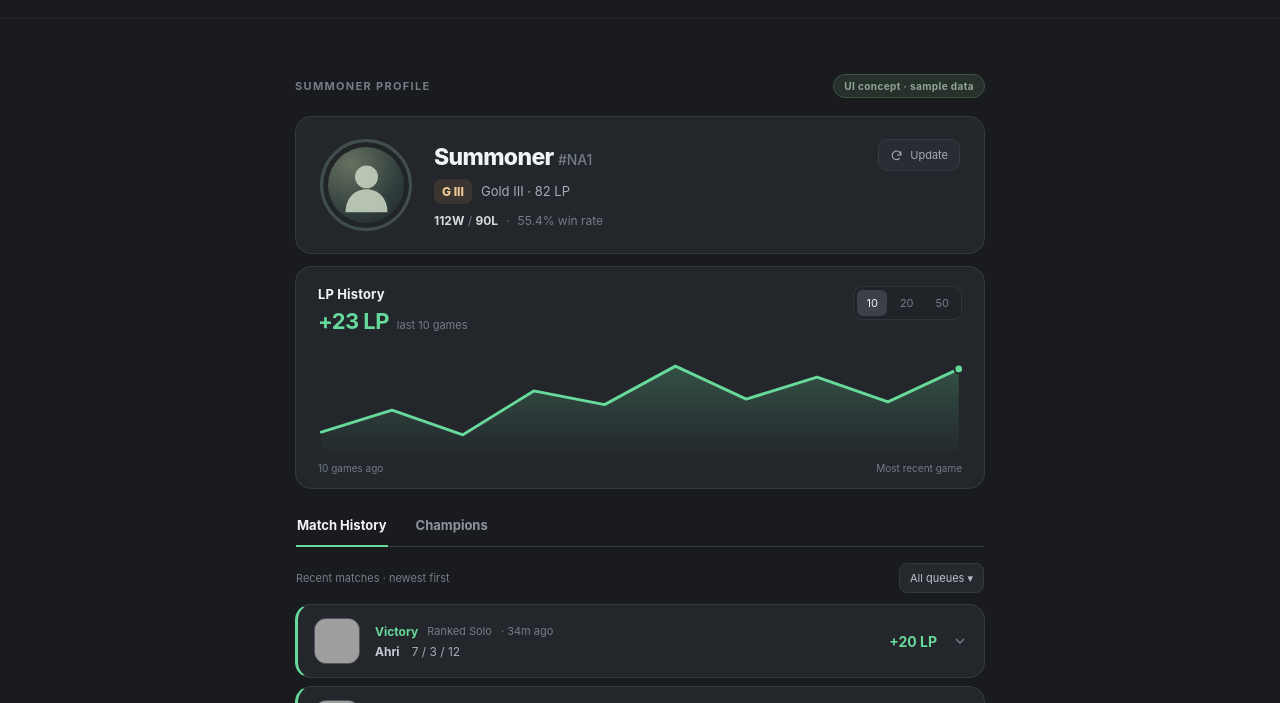
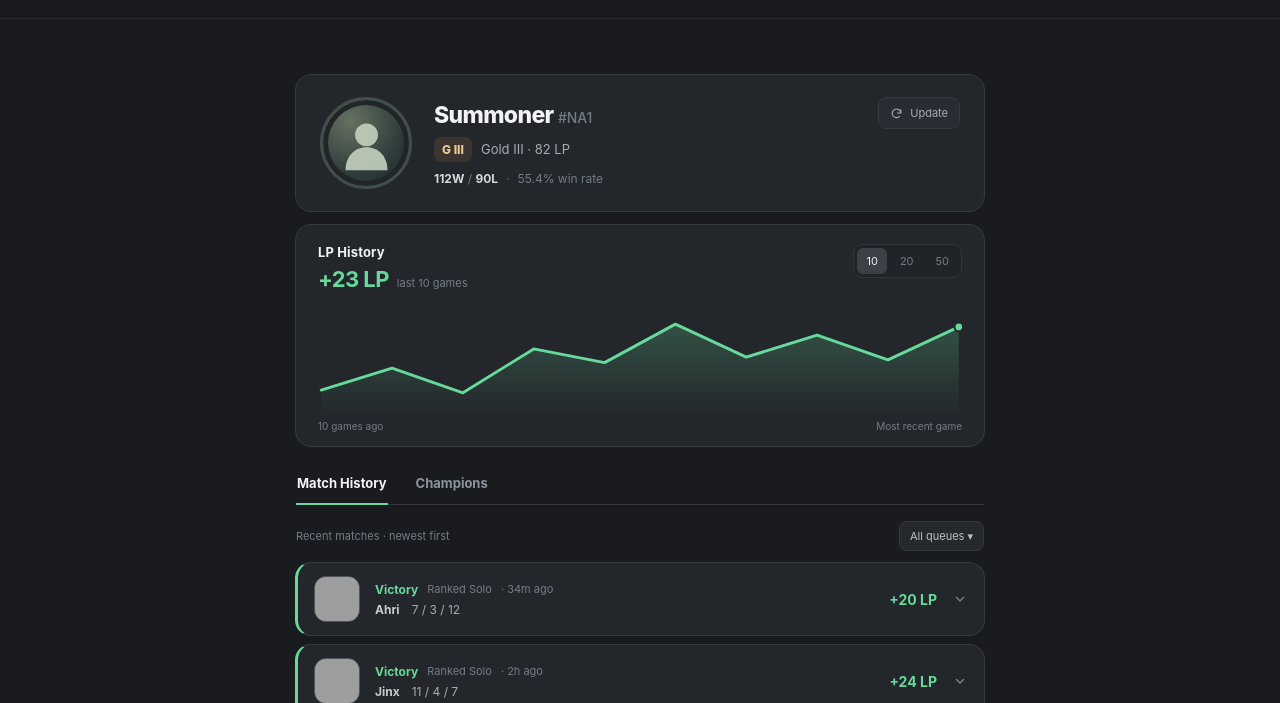
Before and after one commit to dawsonkuy/riftmax, a plain HTML site: page riftmax/index.html in a window 1280 px wide. Shown: the part 65-768 px from the top of the page. Drawn offline with Linux system fonts and the light colour scheme; grey boxes are pictures that could not be loaded.

Commit message:
Remove summoner profile eyebrow and UI sample badge

```diff
--- a/riftmax/index.html
+++ b/riftmax/index.html
@@ -41,8 +41,6 @@
     .nav-search input:focus { border-color: #568e72; }
     .nav-search input::placeholder { color: #89919a; }
     .page { width: min(100% - 40px, 690px); margin: 55px auto 90px; }
-    .eyebrow { display: flex; justify-content: space-between; align-items: center; margin-bottom: 18px; color: var(--muted); font-size: 11px; text-transform: uppercase; letter-spacing: .12em; font-weight: 750; }
-    .demo-tag { color: #91a399; background: #26312b; border: 1px solid #3d5446; font-size: 10px; font-weight: 750; letter-spacing: .04em; border-radius: 99px; padding: 5px 10px; text-transform: none; }
     .surface { border-radius: var(--radius); border: 1px solid var(--line); background: var(--card); }
     .profile { padding: 22px 24px; display: flex; align-items: center; gap: 22px; }
     .avatar { width: 92px; height: 92px; flex: 0 0 92px; border-radius: 50%; background: radial-gradient(circle at 32% 25%, #657260, #313d3c 58%, #1b2727); border: 3px solid #414e4a; box-shadow: inset 0 0 0 5px #212528; display: grid; place-items: center; overflow: hidden; }
@@ -171,7 +169,7 @@
     </nav>
   </header>
   <main class="page">
-    <div class="eyebrow"><span>Summoner profile</span><span class="demo-tag">UI concept · sample data</span></div>
+
     <section class="surface profile" aria-label="Player profile">
       <div class="avatar" aria-hidden="true">
         <svg viewBox="0 0 64 64" fill="none"><circle cx="32" cy="23" r="12" fill="#c3d0bd"/><path d="M10 60c0-14 9-24 22-24s22 10 22 24" fill="#c3d0bd"/></svg>
```
